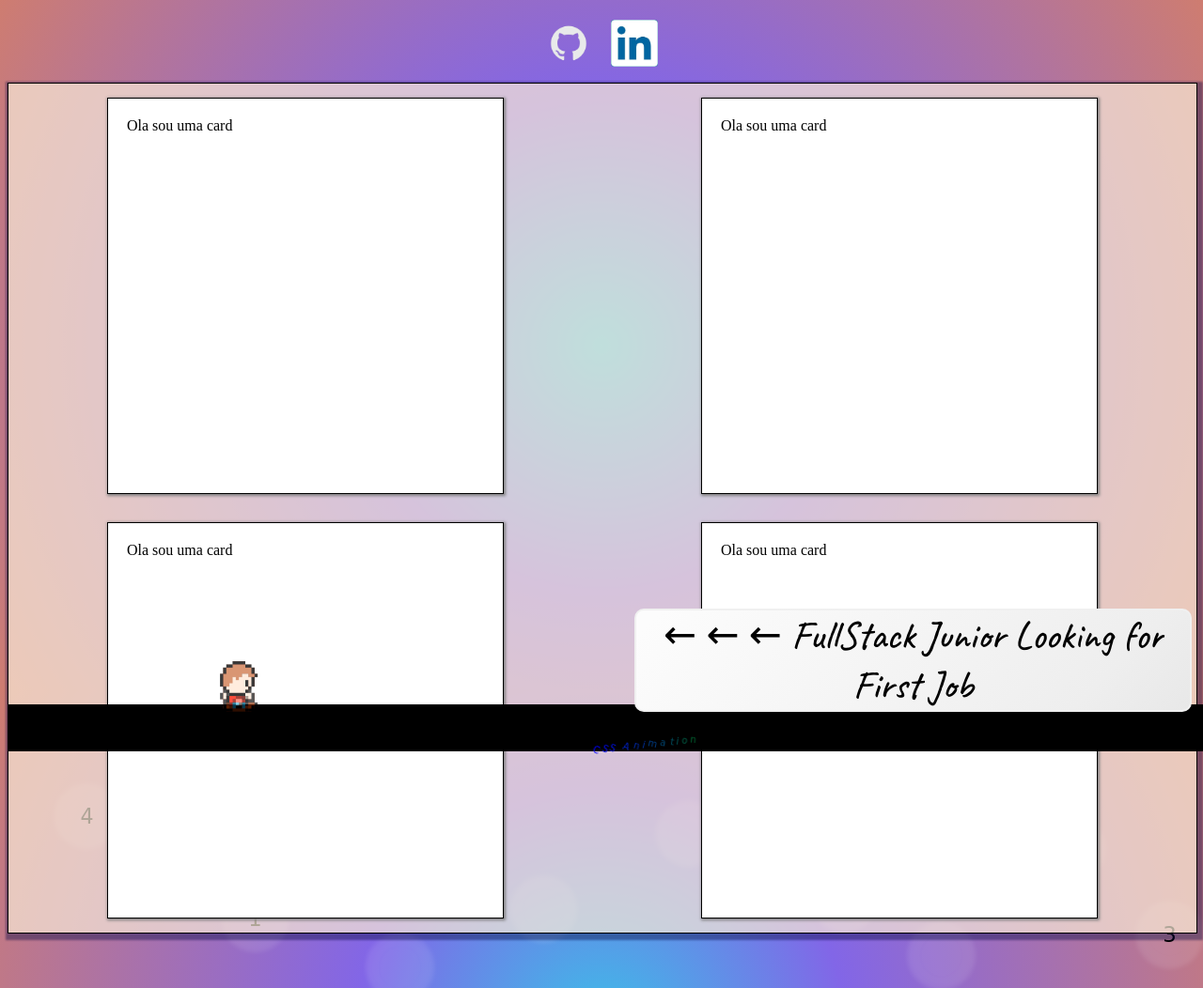
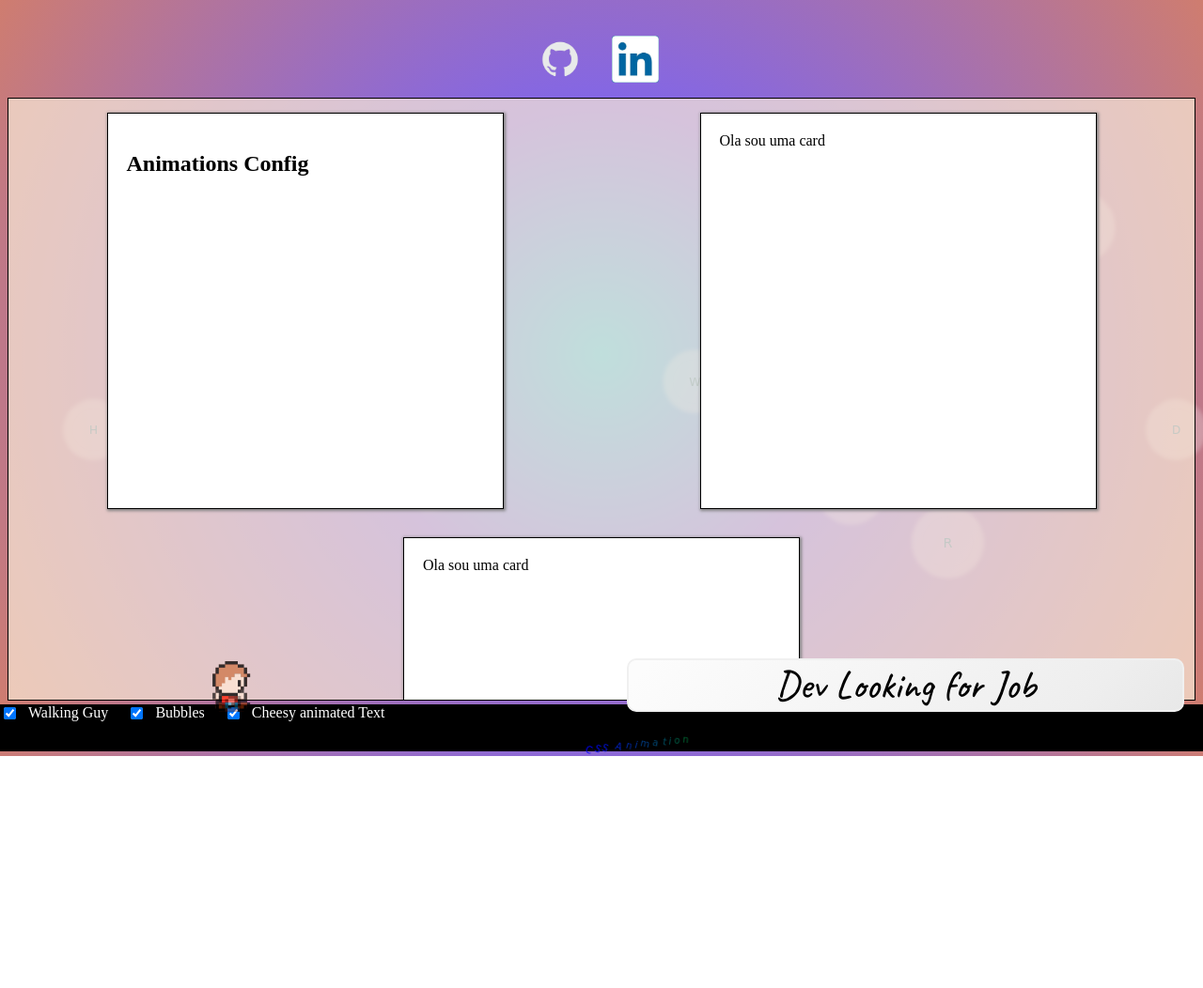
Before and after one commit to Fm-s/css-animations, a plain HTML site: page index.html in a window 1280 px wide. Shown: the whole page at 94% size. After the commit the page ends 805 px from the top, so only its background shows below. Drawn offline with Linux system fonts and the light colour scheme; a web font is replaced by a local one.

Commit message:
animations control

```diff
--- a/index.html
+++ b/index.html
@@ -3,39 +3,33 @@
   <head>
     <title>No JS Page</title>
     <meta charset="UTF-8" />
-    <meta name="viewport" content="width=device-width, initial-scale=1.0" />
+    <meta name="viewport" content="width=device-width, height initial-scale=1.0" />
     <link rel="stylesheet" href="styles.css" />
     <!-- <script src="js.js"></script> -->
   </head>
   <body>
-    <div class="bubbles">
-      <div class="bubble">4</div>
-      <div class="bubble"></div>
-      <div class="bubble">1</div>
-      <div class="bubble"></div>
-      <div class="bubble"></div>
-      <div class="bubble">2</div>
-      <div class="bubble"></div>
-      <div class="bubble"></div>
-      <div class="bubble">3</div>
-      <div class="bubble"></div>
-    </div>
     <nav class="floatingMenu">
-      <div class="github"><img src="git-logo-white.png" alt="GitHub Logo" /></div>
-      <div class="linkedIn"><img src="linkedin-logo.png" alt="LinkedIn Logo" /></div>
+      <div class="github invertFilter">
+        <div>GitHub</div>
+        <img src="git-logo-white.png" alt="GitHub Logo" />
+      </div>
+      <div class="linkedIn invertFilter">
+        <div>LinkedIn</div>
+        <img src="linkedin-logo.png" alt="LinkedIn Logo" />
+      </div>
     </nav>
     <div class="containter">
       <div class="cardBox">
-        <div class="card">Ola sou uma card</div>
-        <div class="card">Ola sou uma card</div>
+        <div class="card">
+          <h2>Animations Config</h2>
+        </div>
         <div class="card">Ola sou uma card</div>
         <div class="card">Ola sou uma card</div>
       </div>
     </div>
     <footer>
-      <div class="lookingForJob">
-        <p>&#x2190 &#x2190 &#x2190 FullStack Junior Looking for First Job</p>
-      </div>
+      <input type="checkbox" checked id="walker" />
+      <label for="walker">Walking Guy</label>
       <div class="running">
         <img id="down3" alt="" src="sprites/down-stand.png" />
         <img id="right1" alt="" src="sprites/right-1.png" />
@@ -45,7 +39,26 @@
         <img id="left2" alt="" src="sprites/left-2.png" />
         <img id="left3" alt="" src="sprites/left-stand.png" />
       </div>
-      <div class="css2">
+      <div class="lookingForJob">
+        <p>Dev Looking for Job</p>
+      </div>
+      <input type="checkbox" checked id="bubbles" />
+      <label for="bubbles">Bubbles</label>
+      <div class="bubbles">
+        <div class="bubble">H</div>
+        <div class="bubble">E</div>
+        <div class="bubble">L</div>
+        <div class="bubble">L</div>
+        <div class="bubble">O</div>
+        <div class="bubble">W</div>
+        <div class="bubble">O</div>
+        <div class="bubble">R</div>
+        <div class="bubble">L</div>
+        <div class="bubble">D</div>
+      </div>
+      <input type="checkbox" checked id="cheesy" />
+      <label for="cheesy">Cheesy animated Text</label>
+      <div class="cheesyText">
         <span class="helloWorld lt1">C</span>
         <span class="helloWorld lt2">S</span>
         <span class="helloWorld lt3">S</span>
--- a/styles.css
+++ b/styles.css
@@ -1,6 +1,7 @@
 @import url("https://fonts.googleapis.com/css2?family=Rubik+Moonrocks&display=swap");
 @import url('https://fonts.googleapis.com/css2?family=Caveat:wght@500&display=swap');
 
+/* Background  */
 body {
   overflow: hidden;
   background: radial-gradient(circle, rgba(57,193,232,1) 0%, rgba(130,102,231,1) 13%, rgba(255,139,36,1) 52%);
@@ -9,32 +10,72 @@ body {
   animation: bgMov 60s infinite linear;
 }
 
-.floatingMenu {
-  height: 10vh;
-  display: flex;
-  justify-content: center;
-  align-items: center;
-  gap: 20px;
+@keyframes bgMov {
+  0% { background-size: 350%; }
+  50% { background-size: 100%;}
+  100% { background-size: 350%; }
 }
 
-.github {
-    border-radius: 50%;
+/* Controle do Git Hub e Linkeind */
+
+.invertFilter:hover {
+  filter: invert();
 }
 
-.github:hover, .linkedIn:hover {
-    background-color: black;
+.invertFilter:hover > div {
+  animation: showDown 500ms;
+  animation-fill-mode: forwards;
+}
+
+.invertFilter > div {
+  animation: hideUp 800ms;
+  position: relative;
+  opacity: 0;
+}
+
+@keyframes showDown {
+  0% {
+    transform: translateY(50px);
+    opacity: 0;
+  }
+  100% {
+    transform: translateY(70px);
+    opacity: 1;
+  }
+}
+
+@keyframes hideUp {
+  0% {
+    transform: translateY(70px);
+    opacity: 1;
+  }
+  100% {
+    transform: translateY(50px);
+    opacity: 0;
+  }
 }
 
 .github > img, .linkedIn > img{
     width: 50px;
 }
 
+/* Outros */
+
+.floatingMenu {
+  height: 12vh;
+  display: flex;
+  justify-content: center;
+  align-items: center;
+  gap: 30px;
+}
+
 .containter {
   margin: auto;
   width: -moz-fit-content;
   width: fit-content;
-  width: -moz-f;
   max-height: 80vh;
+  overflow-y: scroll;
+  border: 1px solid black;
 }
 
 .cardBox {
@@ -43,7 +84,6 @@ body {
     justify-content: space-around;
     align-items: center;
     width: 100%;
-    border: 1px solid black;
     box-shadow: 2px 3px 2px 4px rgba(0,3,64,0.4);
     background-color: rgba(250, 235, 215,0.7);
 }
@@ -58,6 +98,41 @@ body {
     box-shadow: 1px 1px 3px 1px gray;
 }
 
+.lookingForJob {
+    position: absolute;
+    font-family: 'Caveat', cursive;
+    bottom: 42px;
+    right: 20px;
+    width: 46vw;
+    background-image: linear-gradient(135deg, rgba(252,252,252,1) 2%, rgba(238,238,238,1) 41%, rgba(221,221,221,1) 66%);
+    background-size: 200% 200%;
+    border: 2px solid rgb(240,240,240);
+    border-radius: 10px;
+    color: black;
+}
+
+.lookingForJob > p {
+    text-align: center;
+    font-size: 42px;
+    margin: 0;
+    padding: 0;
+}
+
+footer {
+  position: absolute;
+  display: flex;
+  align-items: flex-start;
+  bottom: 0px;
+  left: 0px;
+  width: 100%;
+  height: 50px;
+  background-color: black;
+  color: #ffffff;
+  gap: 10px;
+}
+
+/* Controle do Letreiro */
+
 .helloWorld {
   position: absolute;
   font-family: "Rubik Moonrocks", cursive;
@@ -71,74 +146,9 @@ body {
   animation-timing-function: linear;
 }
 
-.lookingForJob {
-    position: absolute;
-    font-family: 'Caveat', cursive;
-    bottom: 42px;
-    right: 20px;
-    width: 46vw;
-    background-image: linear-gradient(135deg, rgba(252,252,252,1) 2%, rgba(238,238,238,1) 41%, rgba(221,221,221,1) 66%);
-    background-size: 200% 200%;
-    border: 2px solid rgb(240,240,240);
-    border-radius: 10px;
-}
-
-.lookingForJob > p {
-    text-align: center;
-    font-size: 42px;
-    margin: 0;
-    padding: 0;
-}
-
-.running > img {
-  opacity: 0;
-  position: absolute;
-  width: 40px;
-  bottom: 42px;
-  animation-duration: 30s;
-  animation-iteration-count: infinite;
-  animation-timing-function: linear;
-}
-
-#right1 {
-    animation-name: movRight;
-}
-
-#right2 {
-    animation-name: movRight2;
-}
-
-#right3 {
-  animation-name: movStandRight;
-}
-
-#left1 {
-    animation-name: movLeft1;
-}
-
-#left2 {
-    animation-name: movLeft2;
-}
-
-#left3 {
-    animation-name: movStandLeft;
-}
-
-#down3 {
-    animation-name: turnSide;
-}
-
-.css2 {
+#cheesy:checked ~ .cheesyText {
   animation-duration: 10s;
   font-size: 10px;
-}
-
-footer {
-  position: absolute;
-  bottom: 0px;
-  width: 100%;
-  height: 50px;
-  background-color: black;
 }
 
 .lt1 {
@@ -236,6 +246,47 @@ footer {
   }
 }
 
+/* Walking Guy Controls */
+
+.running > img {
+  opacity: 0;
+  position: absolute;
+  width: 40px;
+  bottom: 42px;
+  left: 0px;
+  animation-duration: 30s;
+  animation-iteration-count: infinite;
+  animation-timing-function: linear;
+}
+
+#walker:checked ~ .running > #right1 {
+    animation-name: movRight;
+}
+
+#walker:checked ~ .running > #right2 {
+    animation-name: movRight2;
+}
+
+#walker:checked ~ .running > #right3 {
+  animation-name: movStandRight;
+}
+
+#walker:checked ~ .running > #left1 {
+    animation-name: movLeft1;
+}
+
+#walker:checked ~ .running > #left2 {
+    animation-name: movLeft2;
+}
+
+#walker:checked ~ .running > #left3 {
+    animation-name: movStandLeft;
+}
+
+#walker:checked ~ .running > #down3 {
+    animation-name: turnSide;
+}
+
 @keyframes movStandRight {
   0% { transform: translateX(2vw);opacity: 0; }
 
@@ -301,81 +352,83 @@ footer {
     100% {transform: translateX(1vw); opacity: 0;}
 }
 
-@keyframes bgMov {
-    0% { background-size: 350%; }
-    50% { background-size: 100%;}
-    100% { background-size: 350%; }
-}
+/* Controle das Bubbles */
 
 @keyframes bubbleUp {
   0% {
-    transform: scale(1.5) translateY(100vh);
+    transform: scale(1) translateY(-10px);
   }
   25% {
-    transform: scale(1.4) translateY(80vh);
+    transform: scale(1.2) translateY(-20vh);
   }
   50% {
-    transform: scale(1.3) translateY(60vh);
+    transform: scale(1) translateY(-40vh);
   }
   75% {
-    transform: scale(1.2) translateY(40vh);
+    transform: scale(1.2) translateY(-60vh);
   }
   100% {
-    transform: scale(1) translateY(0vh);
+    transform: scale(1) translateY(-100vh);
   }
 }
 
+.bubbles {
+  color: rgba(49, 118, 146,0.8);
+}
+
 .bubble {
-  height: 31px;
-  width: 31px;
+  height: 45px;
+  width: 45px;
   border-radius: 50%;
-  box-shadow: 0px 0px 4px 10px rgba(254,254,254,0.1);
-  background: rgba(255, 255, 255, 0.1);
+  box-shadow: 0px 0px 4px 10px rgba(254,254,254,0.25);
+  background: rgba(255, 255, 255, 0.25);
   position: absolute;
+  bottom: 0px;
   z-index: -1;
   display: flex;
   align-items: center;
   justify-content: center;
+  font-size: 12px;
   font-family: "Rubik Moonrocks", cursive;
 }
-.bubbles div:nth-child(1) {
+
+#bubbles:checked ~ .bubbles div:nth-child(1) {
+  animation: bubbleUp 10s linear infinite;
   left: 6vw;
-  animation: bubbleUp 17s linear infinite;
 }
-.bubbles div:nth-child(2) {
+#bubbles:checked ~ .bubbles div:nth-child(2) {
   left: 12vw;
-  animation: bubbleUp 20s linear infinite;
+  animation: bubbleUp 12s linear infinite;
 }
-.bubbles div:nth-child(3) {
+#bubbles:checked ~ .bubbles div:nth-child(3) {
   left: 20vw;
-  animation: bubbleUp 25s linear infinite;
+  animation: bubbleUp 8s linear infinite;
 }
-.bubbles div:nth-child(4) {
-  left: 32vw;
-  animation: bubbleUp 32s linear infinite;
+#bubbles:checked ~ .bubbles div:nth-child(4) {
+  left: 26vw;
+  animation: bubbleUp 11s linear infinite;
 }
-.bubbles div:nth-child(5) {
+#bubbles:checked ~ .bubbles div:nth-child(5) {
+  left: 34vw;
+  animation: bubbleUp 13s linear infinite;
+}
+#bubbles:checked ~ .bubbles div:nth-child(6) {
   left: 56vw;
-  animation: bubbleUp 18s linear infinite;
+  animation: bubbleUp 9s linear infinite;
 }
-.bubbles div:nth-child(6) {
+#bubbles:checked ~ .bubbles div:nth-child(7) {
   left: 69vw;
-  animation: bubbleUp 23s linear infinite;
+  animation: bubbleUp 14s linear infinite;
 }
-.bubbles div:nth-child(7) {
+#bubbles:checked ~ .bubbles div:nth-child(8) {
   left: 77vw;
-  animation: bubbleUp 30s linear infinite;
-}
-.bubbles div:nth-child(8) {
-  left: 88vw;
   animation: bubbleUp 19s linear infinite;
 }
-.bubbles div:nth-child(9) {
+#bubbles:checked ~ .bubbles div:nth-child(9) {
+  left: 88vw;
+  animation: bubbleUp 7s linear infinite;
+}
+#bubbles:checked ~ .bubbles div:nth-child(10) {
   left: 96vw;
-  animation: bubbleUp 27s linear infinite;
+  animation: bubbleUp 10s linear infinite;
 }
-
-.bubbles div:nth-child(10) {
-  left: 44vw;
-  animation: bubbleUp 24s linear infinite;
-}
```
